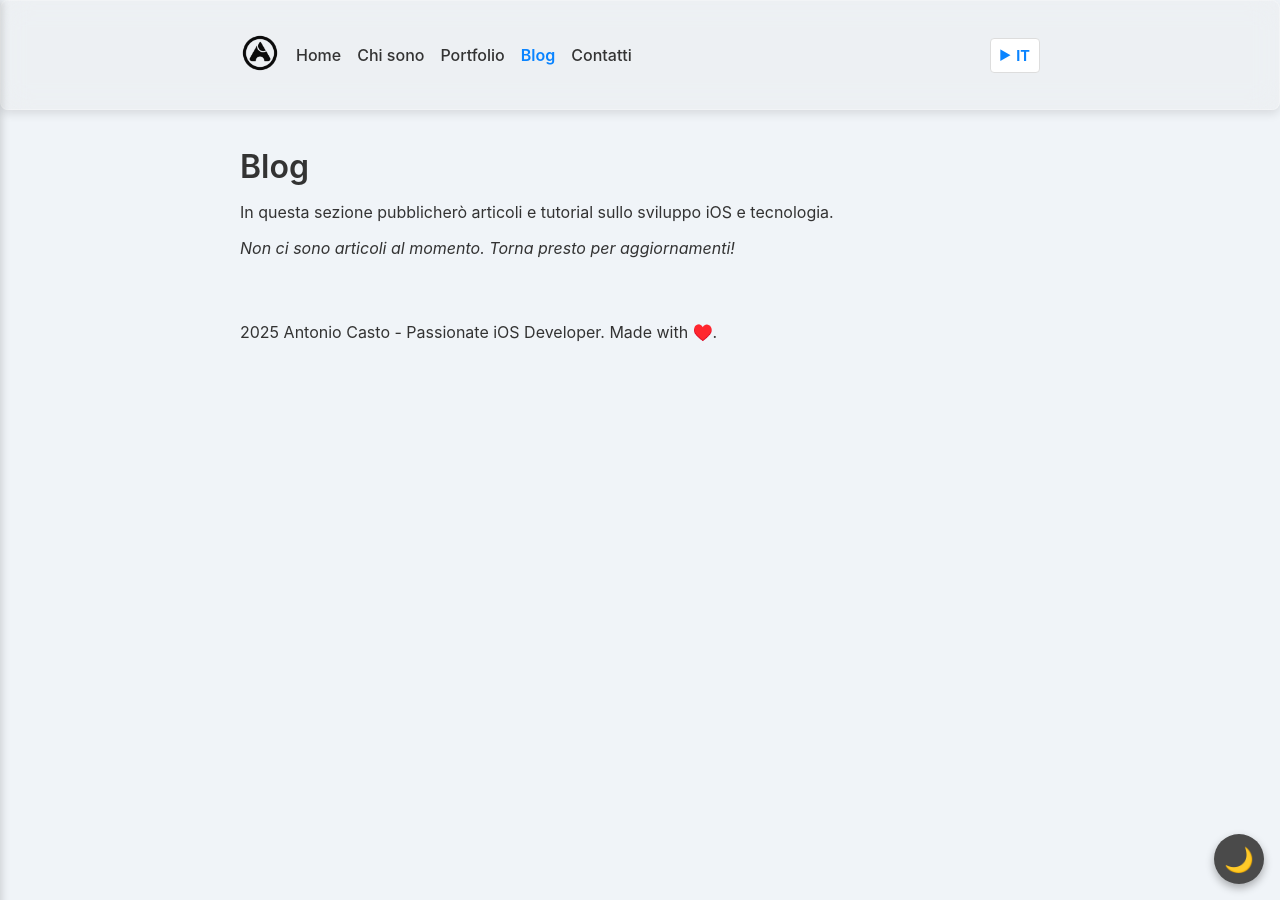
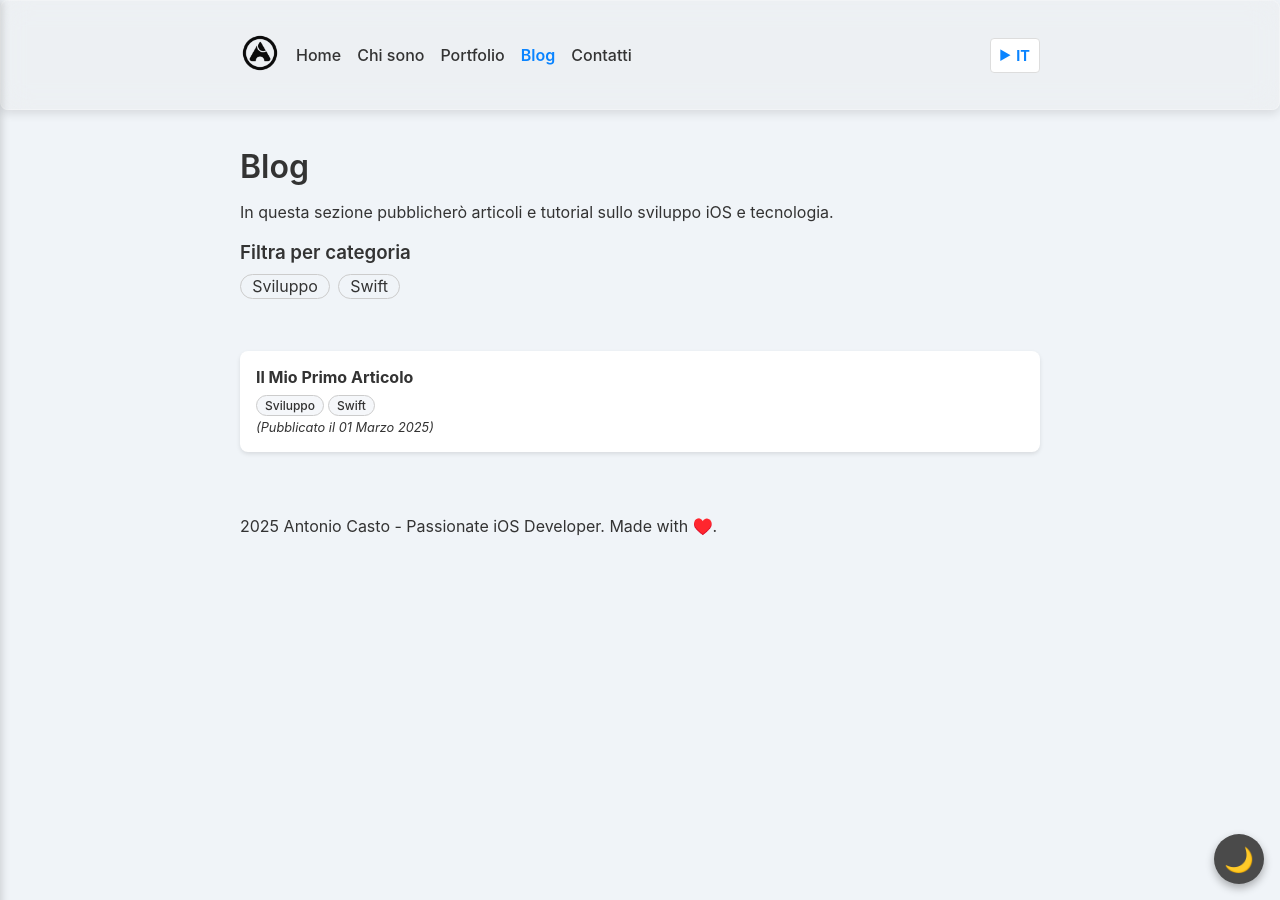
Before and after one commit to antoniocasto/acasto.dev, a Jekyll site: the page built from it/blog.markdown, in a window 1280 px wide. Built offline with Jekyll 4.4.1, drawn with Linux system fonts in a browser that asks for light colours.

Commit message:
Publish first article and enhance blog item styles for improved theming and hover effects

```diff
--- a/_posts/it/2025-03-01-benvenuto-su-jekyll.markdown
+++ b/_posts/it/2025-03-01-benvenuto-su-jekyll.markdown
@@ -6,6 +6,6 @@
 date: 2025-03-01 12:00:00 +0100
 categories: ["sviluppo", "swift"]
 tags: ["Swift", "iOS", "Jekyll"]
-published: false
+published: true
 ---
 Benvenuto nel mio primo articolo! In questo post condividerò i miei pensieri su Swift e lo sviluppo iOS.
--- a/_sass/_collection_item.scss
+++ b/_sass/_collection_item.scss
@@ -4,18 +4,51 @@
   margin-bottom: 2rem;
   border-radius: 8px;
   box-shadow: 0 2px 8px rgba(0, 0, 0, 0.1);
-  color: var(--collection-text);
+  color: var(--text-color);
 }
 
 .collection_item h1 {
   margin-top: 0;
   margin-bottom: 1rem;
   font-size: 2rem;
-  color: var(--collection-text);
+  color: var(--text-color);
 }
 
 .collection_item p {
   line-height: 1.6;
   margin-bottom: 1rem;
-  color: var(--collection-text);
+  color: var(--text-color);
 }
+
+/* Stile specifico per le tile dei blog (post-item) */
+.post-item {
+  background-color: var(--collection-bg);
+  padding: 1rem;
+  margin-bottom: 1rem;
+  border-radius: 8px;
+  box-shadow: 0 2px 4px rgba(0, 0, 0, 0.1);
+  transition: background-color 0.3s ease;
+}
+
+.post-item:hover {
+  background-color: var(--blog-tile-hover-bg);
+}
+
+.post-item strong a {
+  color: var(--text-color);
+  text-decoration: none;
+  transition: color 0.3s ease;
+}
+
+.post-item strong a:hover {
+  color: var(--primary-color);
+}
+
+.post-categories {
+  margin-top: 0.5rem;
+}
+
+.post-date {
+  color: var(--text-color);
+  font-size: 0.8rem;
+}
--- a/_sass/_theme.scss
+++ b/_sass/_theme.scss
@@ -17,6 +17,7 @@
   --logo-filter-light: invert(0%) sepia(24%) saturate(4853%) hue-rotate(189deg) brightness(90%) contrast(92%);
   --collection-bg: #fff;       /* Background per le pagine dei progetti/post in light mode */
   --collection-text: var(--text-color);
+  --blog-tile-hover-bg: #f9f9f9;       /* Background al passaggio per le tile in light mode */
 }
 
 .dark-theme {
@@ -37,4 +38,5 @@
   --logo-filter-dark: invert(100%) sepia(0%) saturate(0%) hue-rotate(0deg) brightness(100%) contrast(100%);
   --collection-bg: #2c2c2e;      /* Background scuro per i contenuti */
   --collection-text: var(--text-color);
+  --blog-tile-hover-bg: #333333;       /* Hover background in dark mode */
 }
```
